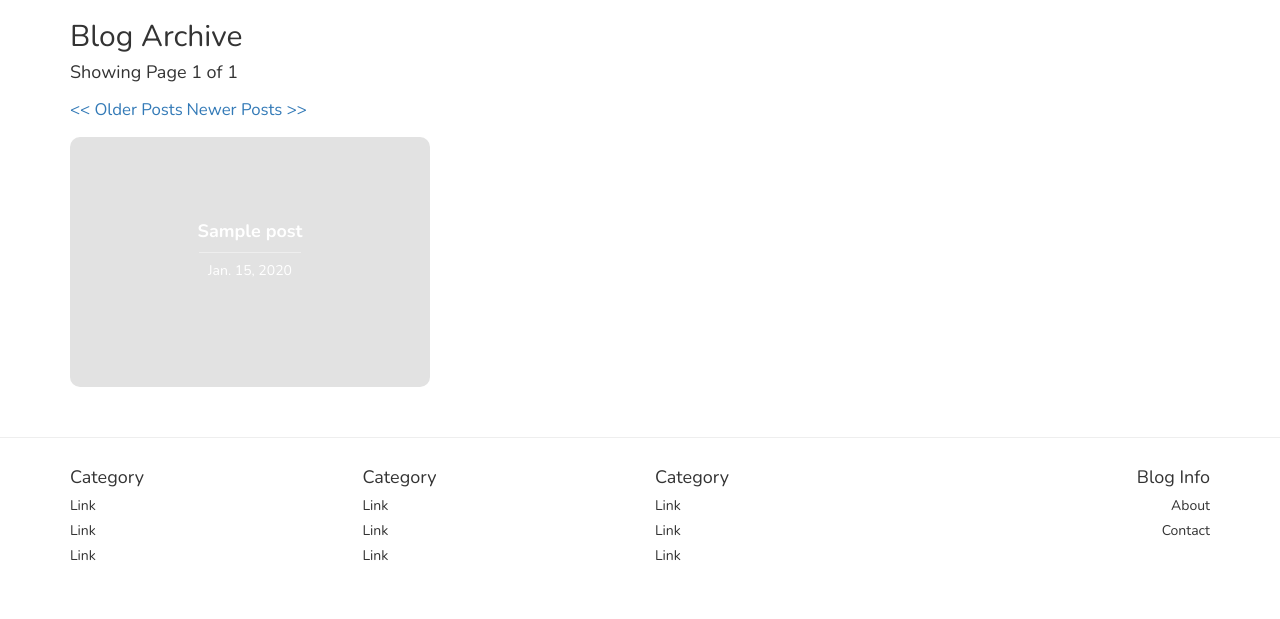
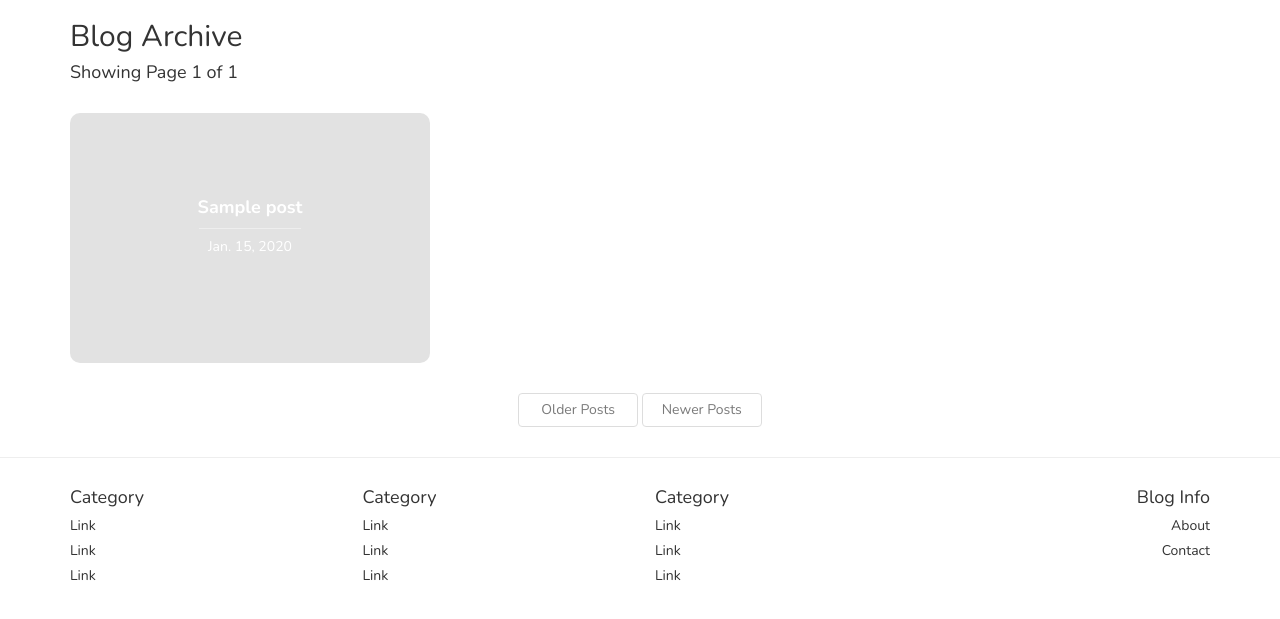
Before and after one commit to adamjoyce/adam-joyce-blog, a Django app: template blog/templates/blog/archive.html in a window 1280 px wide. Shown: the part 50-669 px from the top of the page. Run offline with Django 3.2, Linux system fonts and the light colour scheme; the template is opened without the code that fills it: most values are stand-ins (such as "Sample title", 1, 10 or a date in 2020); some libraries are stand-ins or nearby versions.

Commit message:
Archive page implemented

```diff
--- a/blog/static/blog/css/blog.css
+++ b/blog/static/blog/css/blog.css
@@ -109,6 +109,21 @@ footer {
   text-align: right;
 }
 
+.archive-navigation {
+  width: 400px;
+  margin: 0 auto;
+  text-align: center;
+}
+
+.archive-navigation {
+  margin-bottom: 10px;
+}
+
+.archive-navigation a {
+  display: inline-block;
+  width: 30%;
+}
+
 #featured-post {
   width: 80%;
   margin: 0 auto;
@@ -141,11 +156,7 @@ footer {
 
 #archive-header,
 #archive-header h4 {
-  margin-bottom: 15px;
-}
-
-#archive-header a {
-  font-size: 1.2em;
+  margin-bottom: 30px;
 }
 
 @media screen and (max-width: 768px) {
--- a/blog/templates/blog/archive.html
+++ b/blog/templates/blog/archive.html
@@ -6,15 +6,13 @@
 
 {% block body_block %}
 <div class="container plain-anchors">
+  <!-- Page Information -->
   <div id="archive-header">
     <h2>Blog Archive</h2>
     <h4>
       Showing Page {{ archived_posts.number }} of
       {{ archived_posts.paginator.num_pages }}
     </h4>
-
-    <a href="#"><< Older Posts</a>
-    <a href="#">Newer Posts >></a>
   </div>
 
   <!-- Archived Post Pages -->
@@ -33,5 +31,24 @@
     </div>
     {% endfor %}
   </div>
+
+  <!-- Page Naviagtion -->
+  <div class="archive-navigation">
+    {% if archived_posts.has_next %}
+    <a
+    href="?page={{ archived_posts.next_page_number }}"
+    class="btn btn-default">Older Posts</a>
+    {% else %}
+    <a href="#" class="btn btn-default" disabled>Older Posts</a>
+    {% endif %}
+
+    {% if archived_posts.has_previous %}
+    <a
+    href="?page={{ archived_posts.previous_page_number }}"
+    class="btn btn-default">Newer Posts</a>
+    {% else %}
+    <a href="#" class="btn btn-default" disabled>Newer Posts</a>
+    {% endif %}
+  </div>
 </div>
 {% endblock %}
```
